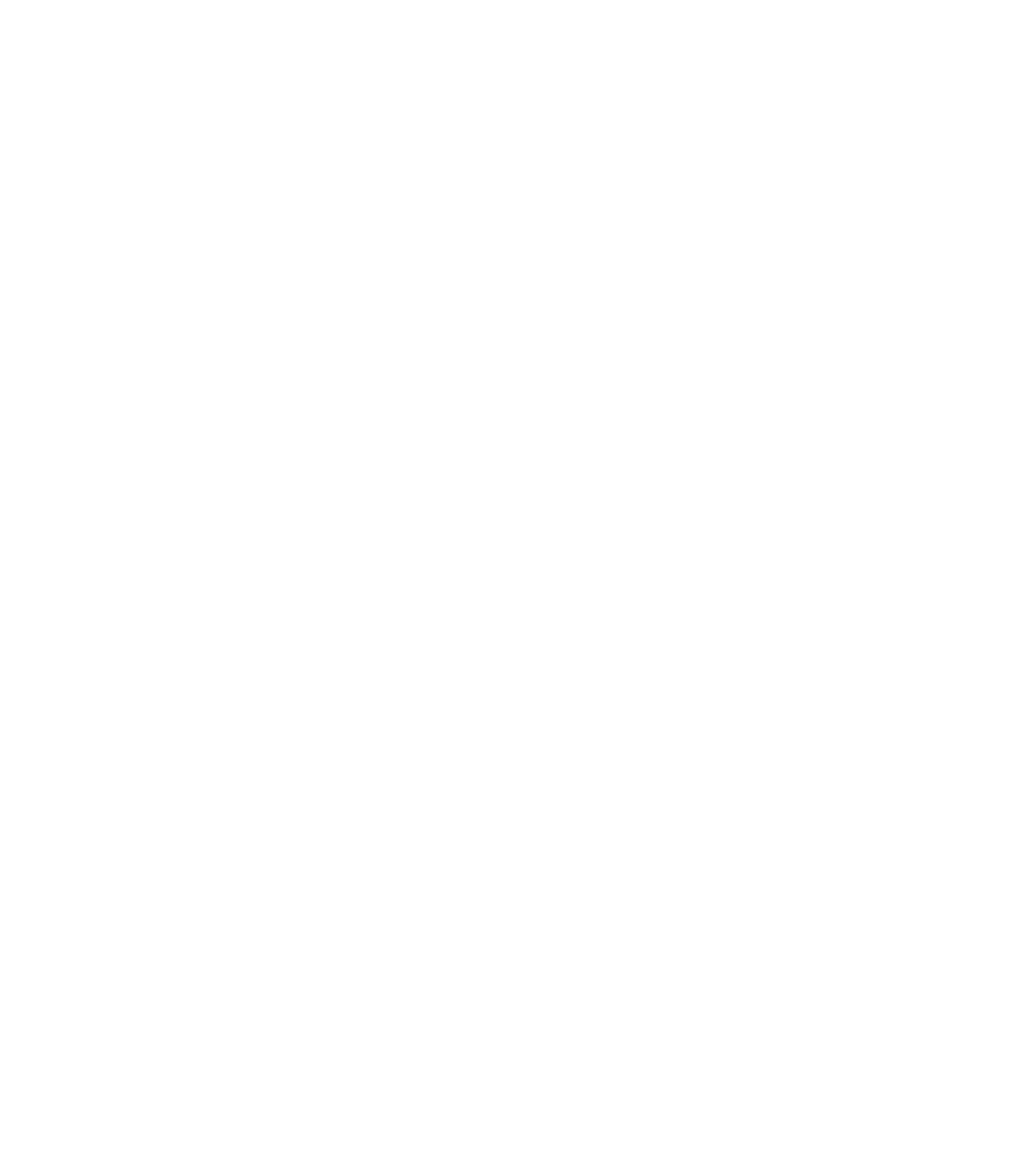
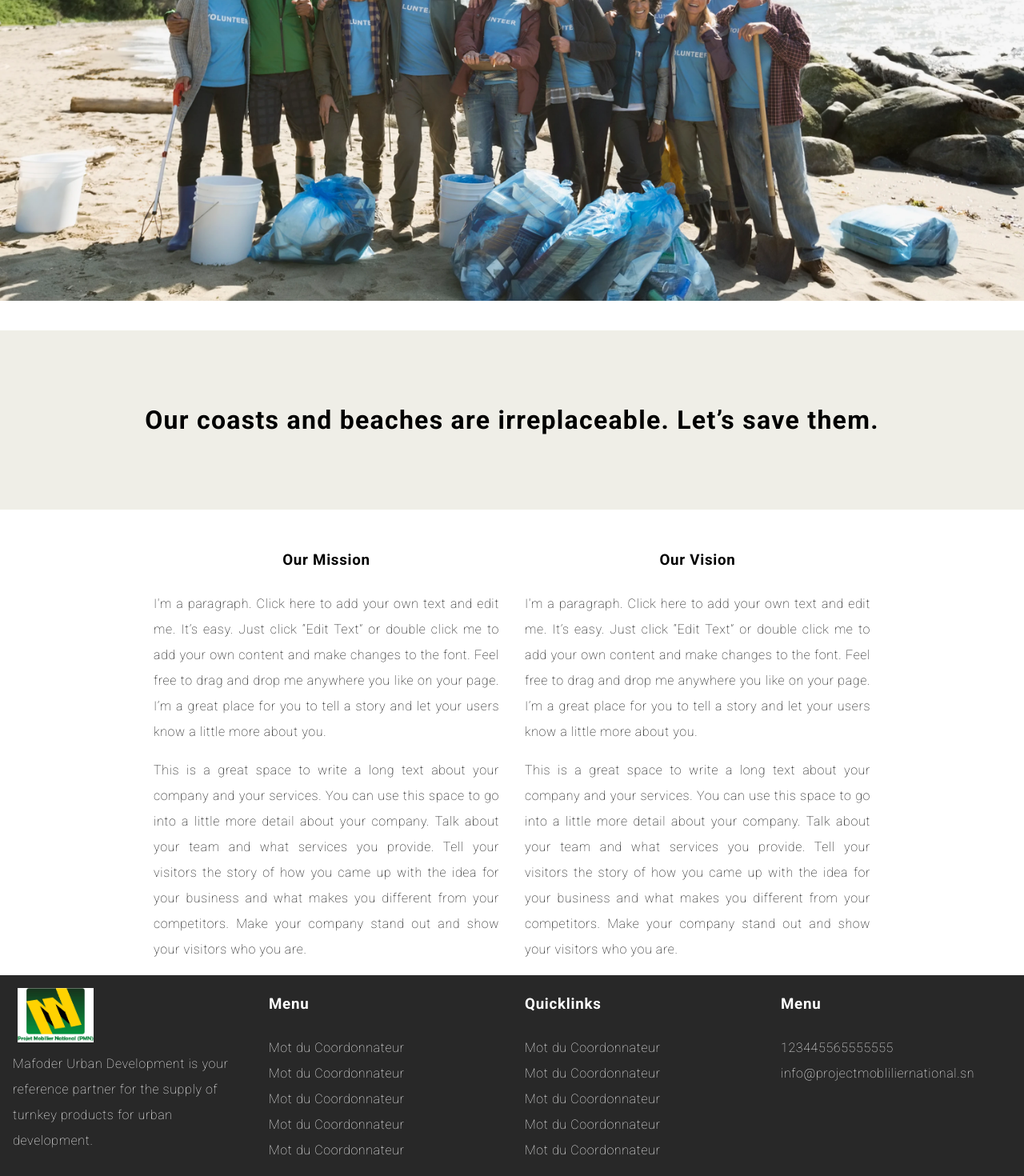
Before and after one commit to Baboucar/pmn, a Vue app: page /vision in a window 1280 px wide. Before the commit this address had no page. Shown: the part 298-1768 px from the top of the page at 80% size. Before the commit the page ends 800 px from the top, so only its background shows below. Built offline with nearby package versions, Linux system fonts and the light colour scheme; a web font is replaced by a local one.

Commit message:
add objective

```diff
--- a/src/components/Nav.vue
+++ b/src/components/Nav.vue
@@ -2,7 +2,8 @@
     <div>
      <div class="flex__desktopnav">
      <div class="mobile__header">
-        <img class="mobile__logo" src="../assets/logo.png" alt="logo">
+      <router-link to="/" class="home__link">   <img class="mobile__logo" src="../assets/logo.png" alt="logo"></router-link>
+
         <span class="harmburger__icon" @click="toggleNav">&#9776;</span>
        </div>
 
@@ -15,9 +16,9 @@
             <router-link @click="toggleSubNav('subNav1')" to="#" class="main_link ">Presentation +</router-link>
             <div class="sub__menu" v-show="subNavStates.subNav1">
               <router-link class="sub__menu--links" to="/about">Qui sommes nous</router-link>
-              <router-link class="sub__menu--links" to="/vision">Vision</router-link>
+              <router-link class="sub__menu--links" to="/vision">Vision &amp; Mission</router-link>
               <router-link class="sub__menu--links" to="">Mission</router-link>
-              <router-link class="sub__menu--links" to="">Objective</router-link>
+              <router-link class="sub__menu--links" to="/objective">Objective</router-link>
               <router-link class="sub__menu--links" to="/president">Coordiator</router-link>
 
 
@@ -56,9 +57,8 @@
       </div>
       <div v-show="subNavStates.subNav1" class="submenu__desktop done">
         <router-link class="sub__menu--links" to="/about">Qui sommes nous</router-link>
-        <router-link class="sub__menu--links" to="/vision">Vision</router-link>
-        <router-link class="sub__menu--links" to="">Mission</router-link>
-        <router-link class="sub__menu--links" to="">Objective</router-link>
+        <router-link class="sub__menu--links" to="/vision">Vision &amp; Mission</router-link>
+        <router-link class="sub__menu--links" to="/objective">Objective</router-link>
         <router-link class="sub__menu--links" to="/president">Coordiator</router-link>
       </div>
       <div v-show="subNavStates.subNav2" class="submenu__desktop dtwo">
@@ -291,6 +291,9 @@ nav{
   background: $color-primary;
   padding-right: .5rem;
 }
+.home__link{
+  display: flex;
+}
 
  }
 </style>
--- /dev/null
+++ b/src/components/Objective.vue
@@ -0,0 +1,84 @@
+<template>
+    <div>
+        <Nav />
+        <h1 class="center__text header">Objective</h1>
+        <div class="grid_column ninty_container">
+            <img class="img__responsive" src="/images/side-image.jpeg" alt="">
+            <div>
+            <p class="tab">
+                Lorem ipsum, dolor sit amet consectetur adipisicing elit. Nam eveniet culpa magni magnam facilis
+                voluptas ipsum a! Aut quos ducimus voluptate dolorem quisquam laudantium perferendis praesentium nisi
+                quod repellat delectus ab, ut, expedita dicta, dignissimos nostrum accusantium animi officiis veritatis
+                reprehenderit enim vel non sit fugit? Rerum pariatur repellendus dolorem?
+            </p>
+            <p>
+                Lorem ipsum, dolor sit amet consectetur adipisicing elit. Nam eveniet culpa magni magnam facilis
+                voluptas ipsum a! Aut quos ducimus voluptate dolorem quisquam laudantium perferendis praesentium nisi
+                quod repellat delectus ab, ut, expedita dicta, dignissimos nostrum accusantium animi officiis veritatis
+            </p>
+        </div>
+        </div>
+        <div class="grid_column ninty_container">
+            <div>
+            <p class="tab">
+                Lorem ipsum, dolor sit amet consectetur adipisicing elit. Nam eveniet culpa magni magnam facilis
+                voluptas ipsum a! Aut quos ducimus voluptate dolorem quisquam laudantium perferendis praesentium nisi
+                quod repellat delectus ab, ut, expedita dicta, dignissimos nostrum accusantium animi officiis veritatis
+                reprehenderit enim vel non sit fugit? Rerum pariatur repellendus dolorem?
+            </p>
+            <p>
+                Lorem ipsum, dolor sit amet consectetur adipisicing elit. Nam eveniet culpa magni magnam facilis
+                voluptas ipsum a! Aut quos ducimus voluptate dolorem quisquam laudantium perferendis praesentium nisi
+                quod repellat delectus ab, ut, expedita dicta, dignissimos nostrum accusantium animi officiis veritatis
+
+            </p>
+           </div>
+            <img class="img__responsive" src="/images/side-image.jpeg" alt="">
+        </div>
+        <Footer/>
+    </div>
+</template>
+
+<script>
+import Nav from "./Nav.vue";
+import Footer from './Footer.vue';
+export default {
+    components: {
+        Nav,
+        Footer
+    }
+}
+</script>
+
+<style lang="scss" scoped>
+.header {
+    font-size: 2rem;
+    background-color: #EFEEE7;
+    padding: 5rem;
+    margin-top: 0;
+}
+p{
+    text-align: justify;
+}
+
+@media(min-width: 65rem) {
+    .header {
+        letter-spacing: 0.08em;
+        font-size: 4.5em;
+        font-weight: 200;
+        padding: 8rem;
+    }
+    .grid_column{
+        display: grid;
+        grid-template-columns: 1fr 1fr;
+        gap: 3rem;
+        width: 80%;
+        margin: 0 auto;
+        padding-top: 2rem;
+        padding-bottom: 2rem;
+    }
+    .tab{
+     display: initial;
+    }
+}
+</style>
--- /dev/null
+++ b/src/components/Vision.vue
@@ -0,0 +1,80 @@
+<template>
+    <div>
+        <Nav />
+        <img class="img__responsive banner" src="/images/vision_mission.webp" alt="">
+        <section >
+            <h2 class="center__text header">
+                Our coasts and beaches are irreplaceable. Let’s save them.</h2>
+
+            <div class="mv ninty_container">
+                <div>
+                    <h3 class="center__text head">Our Mission</h3>
+                    <p>I'm a paragraph. Click here to add your own text and edit me. It’s easy. Just click “Edit Text”
+                        or double click me to add your own content and make changes to the font. Feel free to drag and
+                        drop me anywhere you like on your page. I’m a great place for you to tell a story and let your
+                        users know a little more about you.</p>
+                    <p>This is a great space to write a long text about your company and your services. You can use this
+                        space to go into a little more detail about your company. Talk about your team and what services
+                        you provide. Tell your visitors the story of how you came up with the idea for your business and
+                        what makes you different from your competitors. Make your company stand out and show your
+                        visitors who you are.</p>
+                </div>
+                <div>
+                    <h3 class="center__text head">Our Vision</h3>
+                    <p>I'm a paragraph. Click here to add your own text and edit me. It’s easy. Just click “Edit Text”
+                        or double click me to add your own content and make changes to the font. Feel free to drag and
+                        drop me anywhere you like on your page. I’m a great place for you to tell a story and let your
+                        users know a little more about you.</p>
+                    <p>
+                        This is a great space to write a long text about your company and your services. You can use
+                        this space to go into a little more detail about your company. Talk about your team and what
+                        services you provide. Tell your visitors the story of how you came up with the idea for your
+                        business and what makes you different from your competitors. Make your company stand out and
+                        show your visitors who you are.
+                    </p>
+                </div>
+            </div>
+        </section>
+        <Footer/>
+    </div>
+</template>
+
+<script>
+import Nav from "./Nav.vue";
+import Footer from "./Footer.vue";
+export default {
+    components: {
+        Nav,
+        Footer
+    }
+}
+</script>
+
+<style lang="scss" scoped>
+.banner {
+    width: 100%;
+}
+p{
+    text-align: justify;
+}
+@media(min-width: 64rem) {
+    .mv{
+        display: grid;
+        grid-template-columns: 1fr 1fr;
+        gap: 2rem;
+        width: 70%;
+        margin: 0 auto;
+        line-height: 2;
+    letter-spacing: 0.04em;
+    }
+    .header{
+        font-size: 2rem;
+        background-color: #EFEEE7;
+        padding: 5rem;
+
+    }
+    .head{
+
+    }
+}
+</style>
--- a/src/router/index.js
+++ b/src/router/index.js
@@ -7,6 +7,8 @@ import Achievement from "../components/Achievement.vue";
 import Contact from "../components/Contact.vue";
 import President from '../components/President.vue';
 import Organogram from '../components/Organogram.vue';
+import Vision from '../components/Vision.vue';
+import Objective from '../components/Objective.vue';
 
 
 const router = createRouter({
@@ -52,6 +54,21 @@ const router = createRouter({
                 name: 'organ',
                 component:Organogram
                 },
+                {
+                  path:'/organ',
+                  name: 'organ',
+                  component:Organogram
+                  },
+                  {
+                    path:'/vision',
+                    name:'vision',
+                    component:Vision
+                  },
+                  {
+                    path:'/objective',
+                    name:'objective',
+                    component:Objective
+                  }
     // {
     //   path: '/about',
     //   name: 'about',
```
Also changed, not shown: public/images/vision_mission.jpeg (added), public/images/vision_mission.webp (added).
